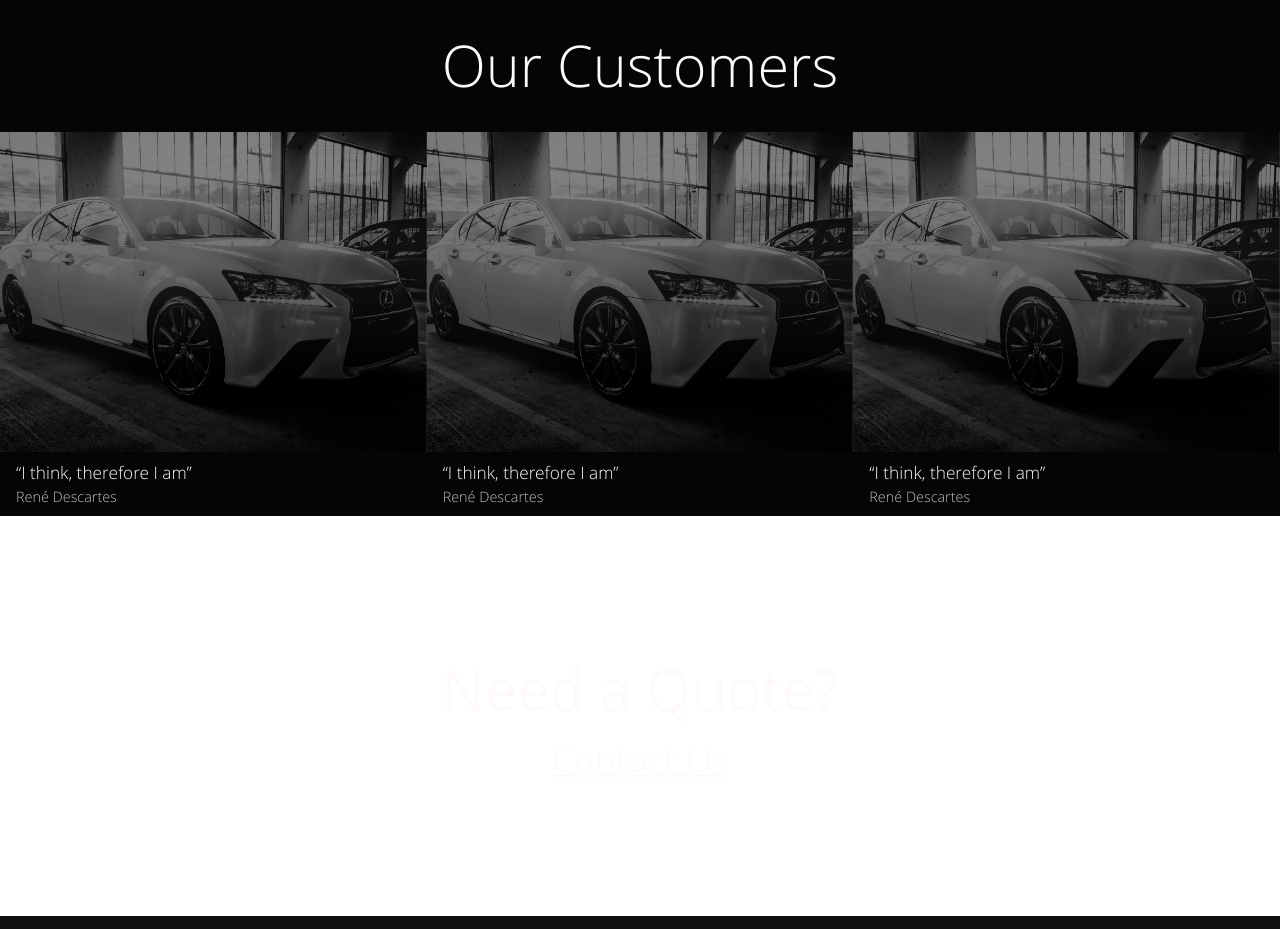
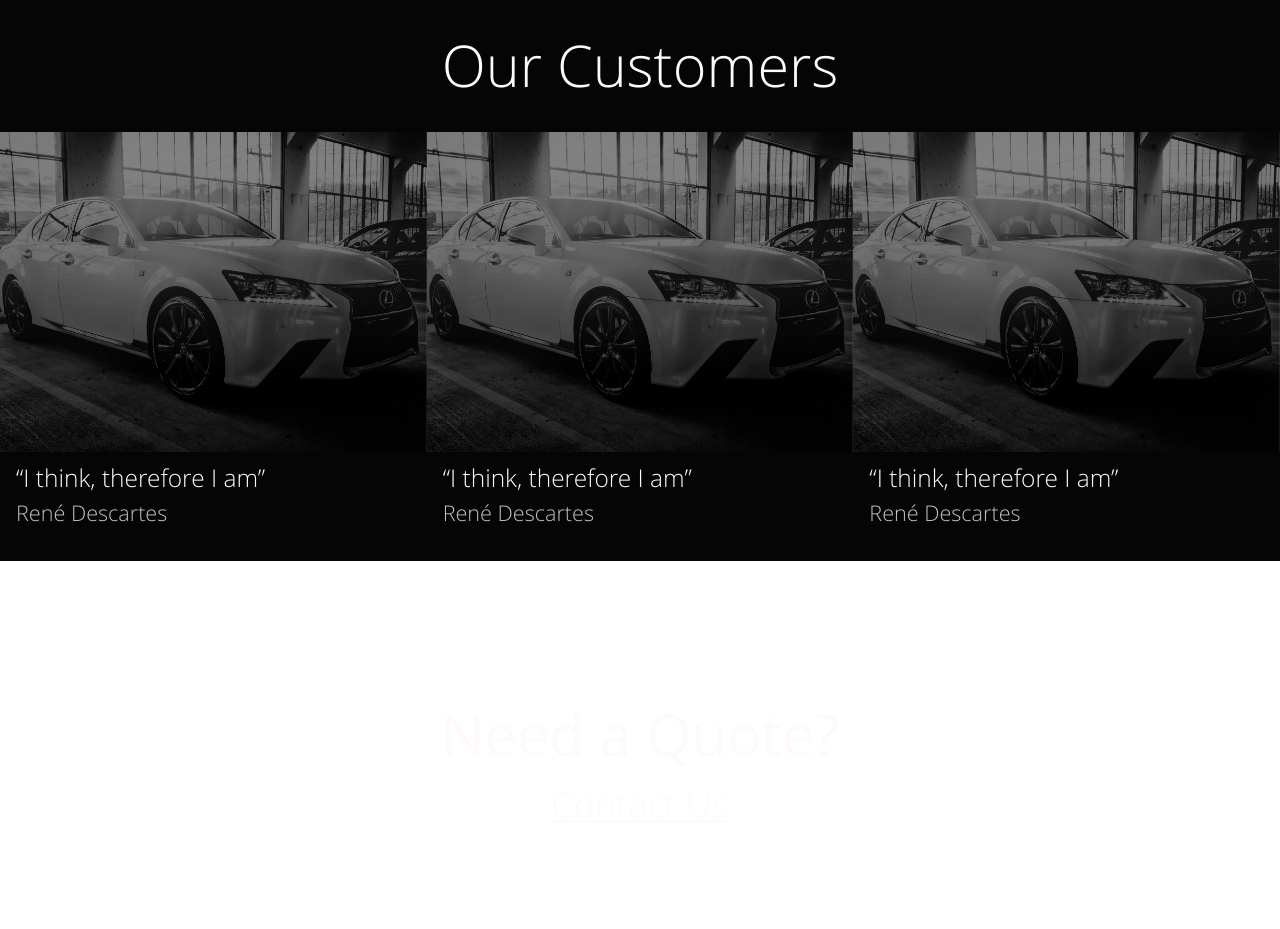
Before and after one commit to JE-Design/Clarity-Detailing-Solutions, a React (Create React App) app: page / in a window 1280 px wide. Shown: the part 1602-2531 px from the top of the page. Built offline with nearby package versions, Linux system fonts and the light colour scheme.

Commit message:
Add resizing on customer images

```diff
--- a/src/pages/LandingPage/LandingPage.jsx
+++ b/src/pages/LandingPage/LandingPage.jsx
@@ -34,22 +34,22 @@ const LandingPage = () => (
       className="w-full flex flex-col bg-cover bg-center"
     >
       <h2 className="p-6 self-center w-full">Our Customers</h2>
-      <div className="flex flex-row">
-        <div className="flex flex-col w-1/3 text-left">
+      <div className="flex flex-col sm:flex-row mb-0 sm:mb-6">
+        <div className="flex flex-col w-full sm:w-1/3 text-left">
           <img src={landing_image} alt="car"></img>
           <div className="px-4 py-2">
             <p>“I think, therefore I am”</p>
             <p className="customer">René Descartes</p>
           </div>
         </div>
-        <div className="flex flex-col w-1/3 text-left">
+        <div className="flex flex-col w-full sm:w-1/3  text-left">
           <img src={landing_image} alt="car"></img>
           <div className="px-4 py-2">
             <p>“I think, therefore I am”</p>
             <p className="customer">René Descartes</p>
           </div>
         </div>
-        <div className="flex flex-col w-1/3 text-left">
+        <div className="flex flex-col w-full sm:w-1/3 text-left">
           <img src={landing_image} alt="car"></img>
           <div className="px-4 py-2">
             <p>“I think, therefore I am”</p>
--- a/src/pages/LandingPage/LandingPage.scss
+++ b/src/pages/LandingPage/LandingPage.scss
@@ -43,11 +43,11 @@ p {
     }
 
     p {
-        @include dynamic-text(1.2em)
+        @include dynamic-text(1.7em)
     }
     .customer {
         color: $color-light-grey;
-        @include dynamic-text(1.0em);
+        @include dynamic-text(1.5em);
     }
 
 }
```
